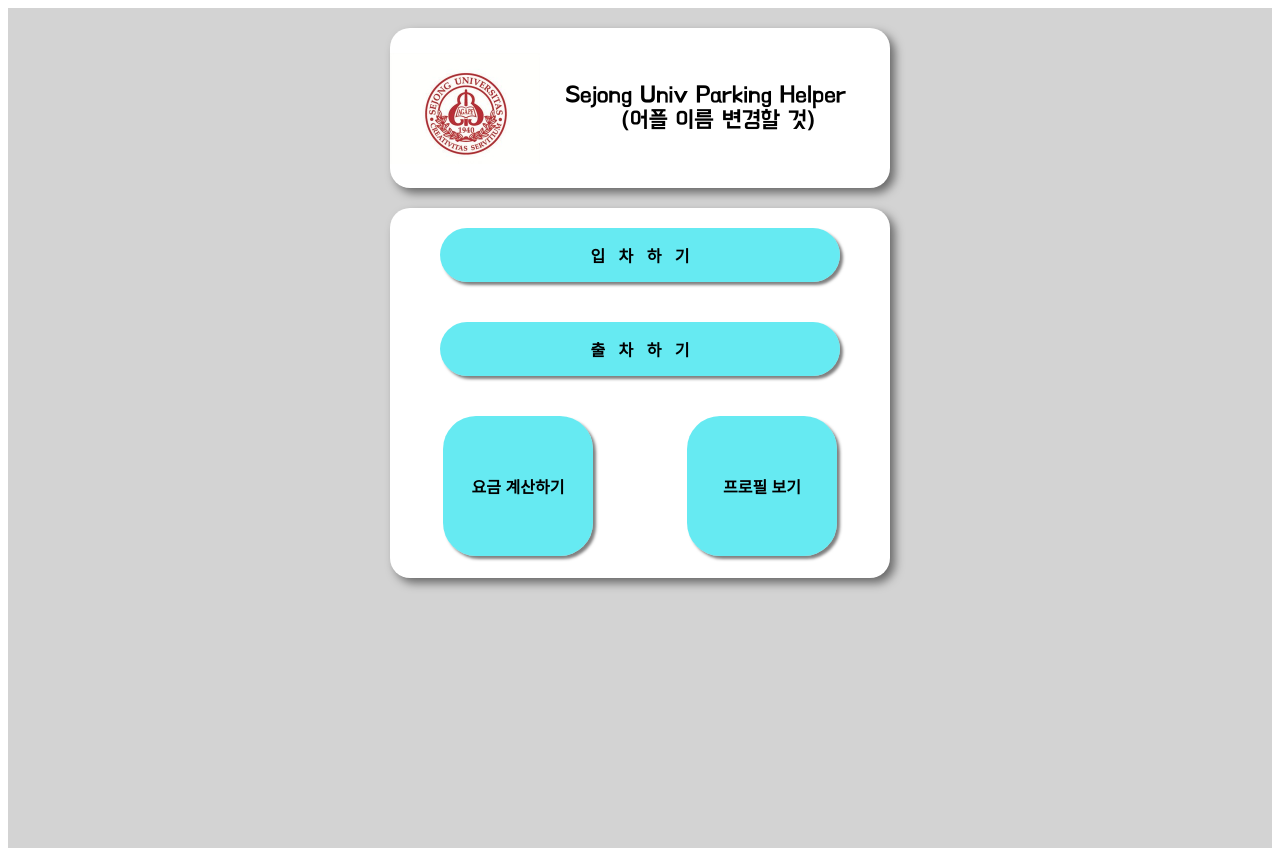
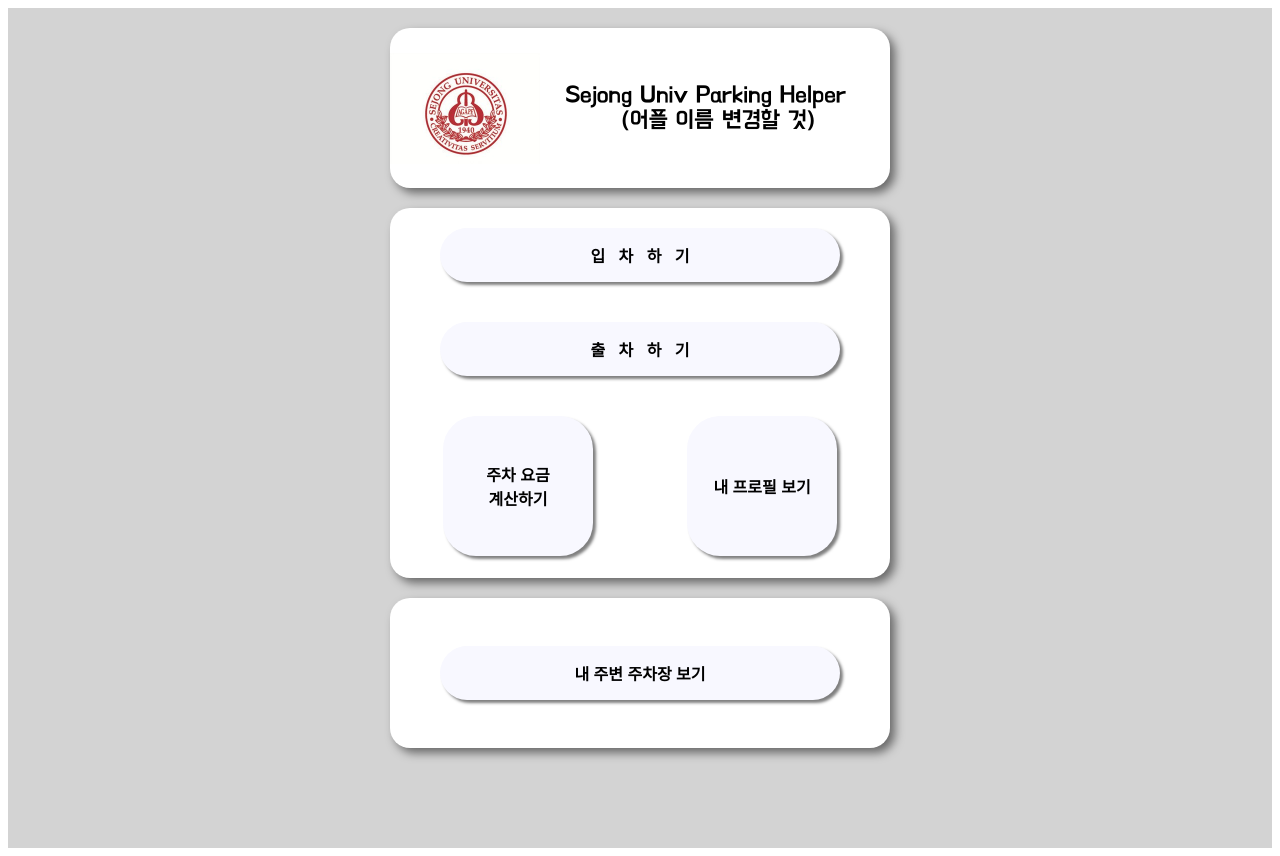
Before and after one commit to block-based-parking-control-system/parking-control-frontend, a React (Create React App) app: page / in a window 1280 px wide. Built offline with nearby package versions, Linux system fonts and the light colour scheme; the HTML template or start-up script is replaced by a standard one.

Commit message:
feat: '내 주변 주차장 보기' 버튼 추가

```diff
--- a/src/App.css
+++ b/src/App.css
@@ -41,6 +41,7 @@
     border-radius: 20px;
     margin-left: auto;
     margin-right: auto;
+    margin-bottom: 20px;
     background-color: white;
     box-shadow: 5px 5px 10px rgba(0, 0, 0, 0.5);
 }
@@ -52,9 +53,26 @@
     align-items: center;
 }
 
+.single-button-layout {
+    display: flex;
+    position: relative;
+    justify-content: center;
+    align-items: center;
+    width: 500px;
+    height: 150px;
+    border-radius: 20px;
+    margin-left: auto;
+    margin-right: auto;
+    margin-bottom: 20px;
+    background-color: white;
+    box-shadow: 5px 5px 10px rgba(0, 0, 0, 0.5);
+}
+
 
 .button-style {
-    background-color: rgba(37, 226, 237, 0.7);
+    /*TODO: 둘 중 선택*/
+    /*background-color: rgba(37, 226, 237, 0.7);*/
+    background-color: ghostwhite;
     box-shadow: 3px 3px 3px rgba(0, 0, 0, 0.5);
     border: none; /* Remove border */
     color: black; /* White text color */
@@ -88,9 +106,14 @@
     margin-left: 47px;
 }
 
+.map-button {
+    width: 400px;
+}
+
 .button-style:hover {
-    background-color: rgba(37, 226, 237, 1);
+    /*TODO: 둘 중 선택*/
+    /*background-color: rgba(37, 226, 237, 1);*/
+    background-color: lightgray;
     box-shadow: none;
     transform: translate(3px, 3px);
-
 }
--- a/src/App.js
+++ b/src/App.js
@@ -30,10 +30,17 @@
                 </div>
                 <div className="horizon-layout">
                     <Link to="/ticket">
-                        <button className="button-style ticket-button">요금 계산하기</button>
+                        <button className="button-style ticket-button">주차 요금<br/>계산하기</button>
                     </Link>
                     <Link to="/info">
-                        <button className="button-style app-info-button">프로필 보기</button>
+                        <button className="button-style app-info-button">내 프로필 보기</button>
+                    </Link>
+                </div>
+            </div>
+            <div className="single-button-layout">
+                <div>
+                    <Link to="/map">
+                        <button className="button-style map-button">내 주변 주차장 보기</button>
                     </Link>
                 </div>
             </div>
--- a/src/components/parkingpage/button/Button.js
+++ b/src/components/parkingpage/button/Button.js
@@ -5,6 +5,7 @@
 const EntranceOrExit = () => {
     const entrance = '주  행  하  기';
     const entranceProcessing = '주    행    중';
+    const entranceComplete = "주  차  완  료";
 
     const [sse, setSse] = useState(null);
     const [buttonText, setButtonText] = useState(entrance); //버튼의 텍스트 관리
@@ -82,7 +83,7 @@
                 eventSource.close();
                 setSse(null);
                 // setButtonText(buttonTextRef.current === entranceProcessing ? exit : entrance);
-                setButtonText(entrance);
+                setButtonText(entranceComplete);
                 setButtonDisabled(false);
             };
         } else {
```
